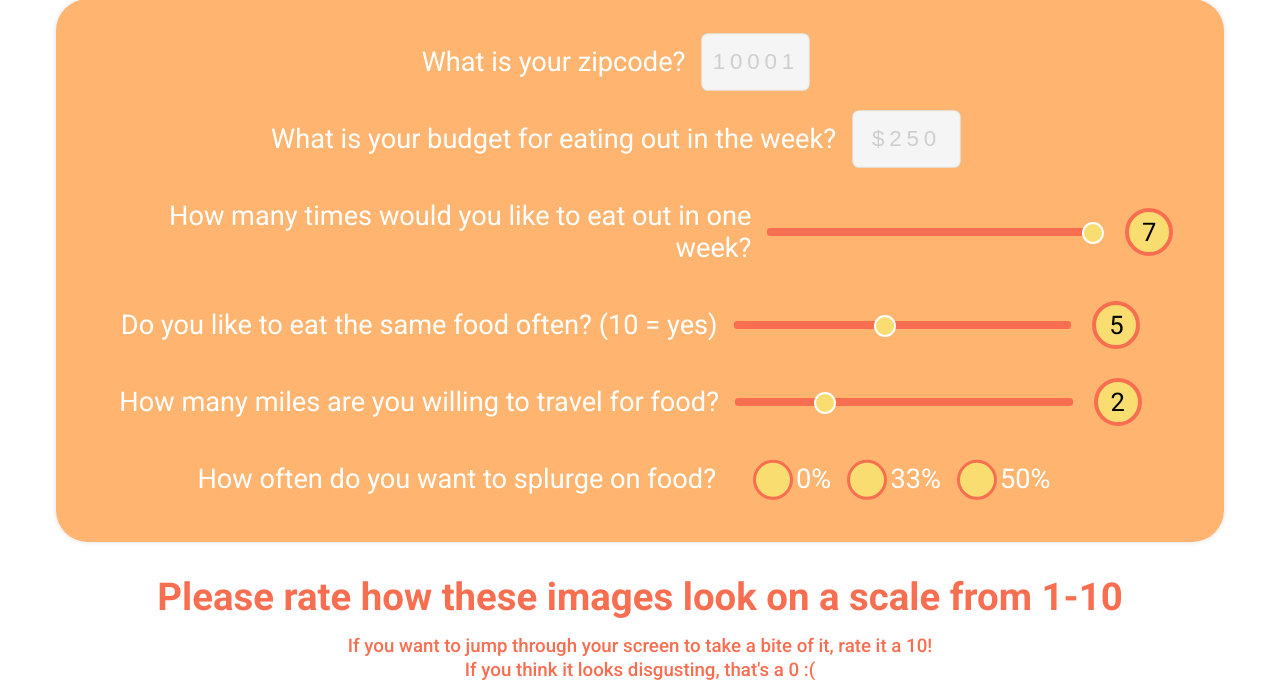
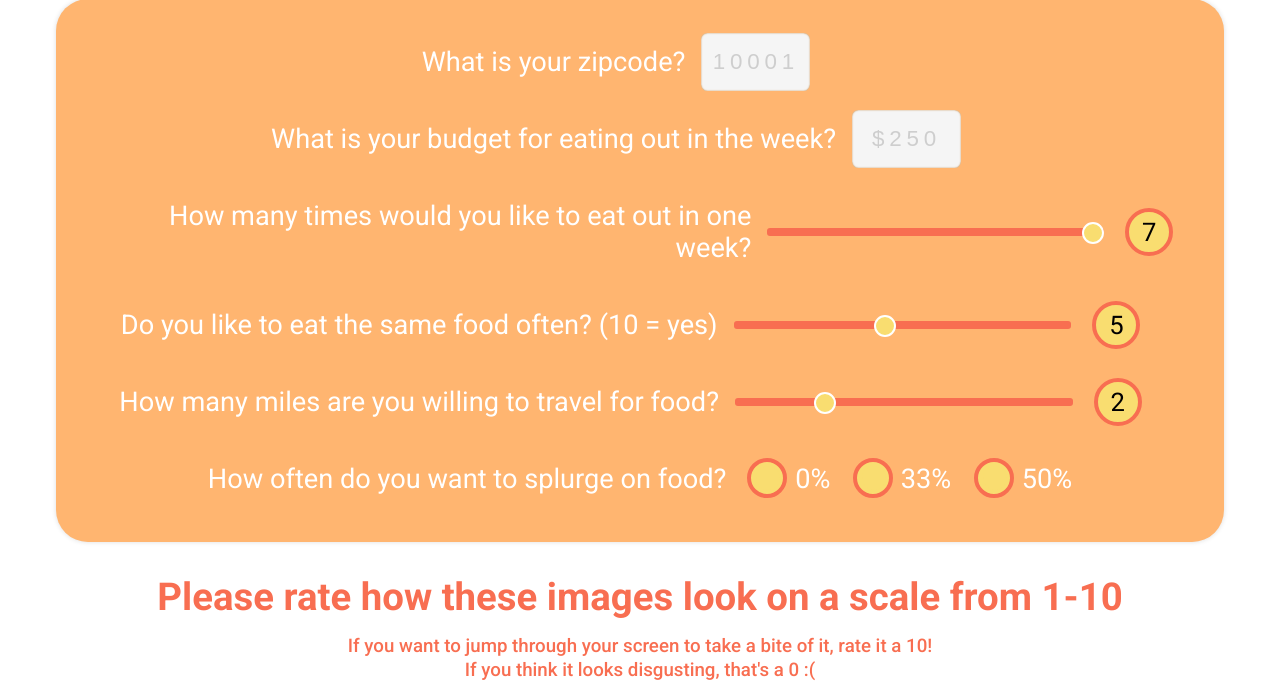
Before and after one commit to jpjacobpadilla/SedokuFood, a Flask app: page /dishfinder in a window 1280 px wide. Shown: the part 412-1096 px from the top of the page. Run offline with Flask 2, Linux system fonts and the light colour scheme.

Commit message:
Created new radio buttons that work on more than just chrome

```diff
--- a/static/css/main.css
+++ b/static/css/main.css
@@ -778,8 +778,11 @@ input[type=range]:focus {
     outline: none;
 }
 
-/*About 20% of the following block of css I got from a website*/
-input[type="radio"] {
+/*Initially I created my own radio-button styling,
+ but it only worked on chrome browsers,
+ so i copied about 50% of
+ the radio button styiling from online*/
+/* input[type="radio"]{
     appearance: none;
     background-color: var(--mainyellow);
     color: var(--warmred);
@@ -789,7 +792,6 @@ input[type="radio"] {
     border-radius: 50%;
     transform: translateY(-0.075rem);
     cursor: pointer;
-    position: relative;
 }
 
 input[type="radio"]:checked::after {
@@ -822,7 +824,66 @@ input[type="radio"]:checked::after {
     align-items: center;
     column-gap: .7rem;
     margin: 0 2rem;
+} */
+.radio-button-container {
+    display: flex;
+    justify-content:space-around;
+    align-items: center;
+    column-gap: .1rem;
+    margin: 0 0 .9rem 0;
 }
+
+.single-rb-container input {
+    position: absolute;
+    cursor: pointer;
+    visibility: hidden;
+  }
+.single-rb-container label {
+    color: white;
+    font-size: 1.7rem;
+    font-weight: 400;
+    margin: .3rem 0 0 1rem;
+    display: flex;
+  }
+  .single-rb-container label span {
+   padding-left: 3.3rem;
+   margin-top: .5rem;
+  }
+
+.single-rb-container input[type="radio"]:before {
+    content: " ";
+    display: block;
+    background-color: var(--mainyellow);
+    border: .3rem solid var(--warmred);
+    width: 2rem;
+    height: 2rem;
+    border-radius: 100px;
+    margin: 0 1rem 1rem 0;
+    visibility: initial;
+  }
+
+.single-rb-container input[type="radio"]:after {
+    content: " ";
+    display: block;
+    width: 1.5rem;
+    height: 1.5rem;
+    border-radius: 100px;
+    position: absolute;
+    top: .555rem;
+    left: .555rem;
+    visibility: initial;
+    background-color: var(--mainyellow);
+    transition: background-color 0.2s ease-in-out;
+  }
+
+.single-rb-container input[type="radio"]:hover:after {
+    background-color: rgb(238, 163, 92);
+  }
+
+.single-rb-container input[type="radio"]:checked:after {
+    background-color: var(--warmred);
+  }
+/*end of radio button css*/
 
 #submit-container {
     margin-bottom: 5rem;
@@ -1384,6 +1445,11 @@ input[type="radio"]:checked::after {
     #no-zipcode-data-ed {
         margin-top: 1.2rem;
     }
+    .radio-button-container {
+        flex-direction: column;
+        row-gap: .3rem;
+        align-items: baseline;
+    }
 }
 
 @media (max-width: 380px) {
--- a/templates/dishfinder.html
+++ b/templates/dishfinder.html
@@ -53,16 +53,22 @@ Dish Finder
             <h2>How often do you want to splurge on food?</h2>
             <div class="radio-button-container">
                 <div class="single-rb-container">
-                    <input type="radio" class="splurge-button" name="splurge-function" value ="0">
-                    <label>0%</label>
+                    <label>
+                        <input type="radio" class="splurge-button" name="splurge-function" value ="0">
+                        <span class="label">0%</span>
+                  </label>
                 </div>
                 <div class="single-rb-container">
-                    <input type="radio" class="splurge-button" name="splurge-function" value=".33">
-                    <label>33%</label>
+                    <label>
+                        <input type="radio" class="splurge-button" name="splurge-function" value=".33">
+                        <span class="label">33%</span>
+                  </label>
                 </div>
                 <div class="single-rb-container">
-                    <input type="radio" class="splurge-button" name="splurge-function" value=".50">
-                    <label>50%</label>
+                    <label>
+                        <input type="radio" class="splurge-button" name="splurge-function" value=".50">
+                        <span class="label">50%</span>
+                  </label>
                 </div>
             </div>
         </div>
```
